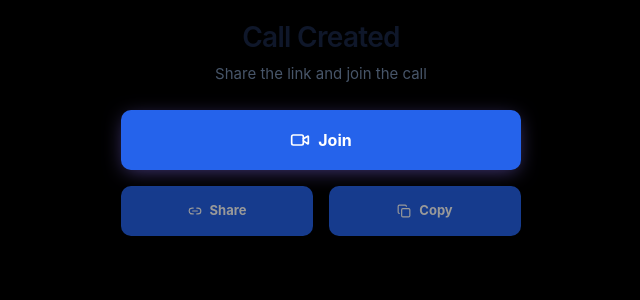
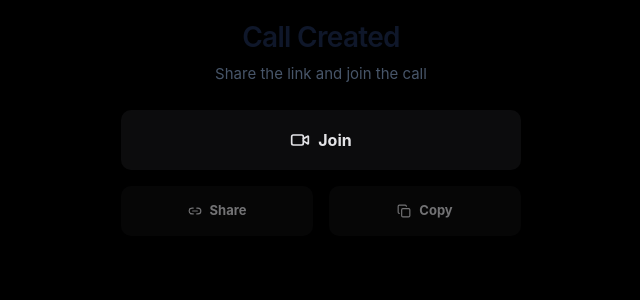
Before and after one commit to Rodion4365/Tel_call, a React (Vite) app in the folder frontend/: page /call-created/1 in a window 1280 px wide. Shown: the top 300 px of the page, without its empty margins (319-959 px from the left). Built offline with nearby package versions, Linux system fonts and the light colour scheme; no server answers.

Commit message:
Force dark styling on CallCreated buttons

```diff
--- a/frontend/src/pages/CallCreated.tsx
+++ b/frontend/src/pages/CallCreated.tsx
@@ -30,7 +30,7 @@ const CallCreated: React.FC = () => {
   const [isShareModalOpen, setShareModalOpen] = useState(false);
 
   const secondaryBtn =
-    "flex items-center justify-center gap-2 flex-1 max-w-[400px] h-[50px] rounded-xl border border-zinc-800/60 bg-zinc-900/50 px-3 text-zinc-200 transition-all hover:border-zinc-700 hover:bg-zinc-900 text-[13px] font-medium disabled:opacity-50 disabled:cursor-not-allowed";
+    "flex items-center justify-center gap-2 flex-1 max-w-[400px] h-[50px] rounded-xl border !border-zinc-800/60 !bg-zinc-900/50 px-3 !text-zinc-200 transition-all hover:!border-zinc-700 hover:!bg-zinc-900 text-[13px] font-medium disabled:!opacity-50 disabled:!cursor-not-allowed";
 
   useEffect(() => {
     let timeout: ReturnType<typeof setTimeout>;
@@ -182,13 +182,11 @@ const CallCreated: React.FC = () => {
                 className={[
                   "flex items-center justify-center gap-2",
                   "w-full max-w-[400px] h-[60px]",
-                  "rounded-2xl",
-                  "text-white text-[16px] font-medium",
-                  "shadow-[0_4px_20px_-4px_rgba(124,102,220,0.6)]",
-                  "transition",
-                  !call_id
-                    ? "cursor-not-allowed bg-[#7C66DC]/50"
-                    : "bg-[#7C66DC] hover:bg-[#6f5bd1] active:scale-[0.98]",
+                  "rounded-2xl border !border-zinc-800/60 !bg-zinc-900/50",
+                  "!text-zinc-200 text-[16px] font-medium",
+                  "transition hover:!border-zinc-700 hover:!bg-zinc-900",
+                  "active:scale-[0.98]",
+                  !call_id ? "!cursor-not-allowed !opacity-50" : "",
                 ].join(" ")}
               >
                 <Video className="w-5 h-5" />
```
